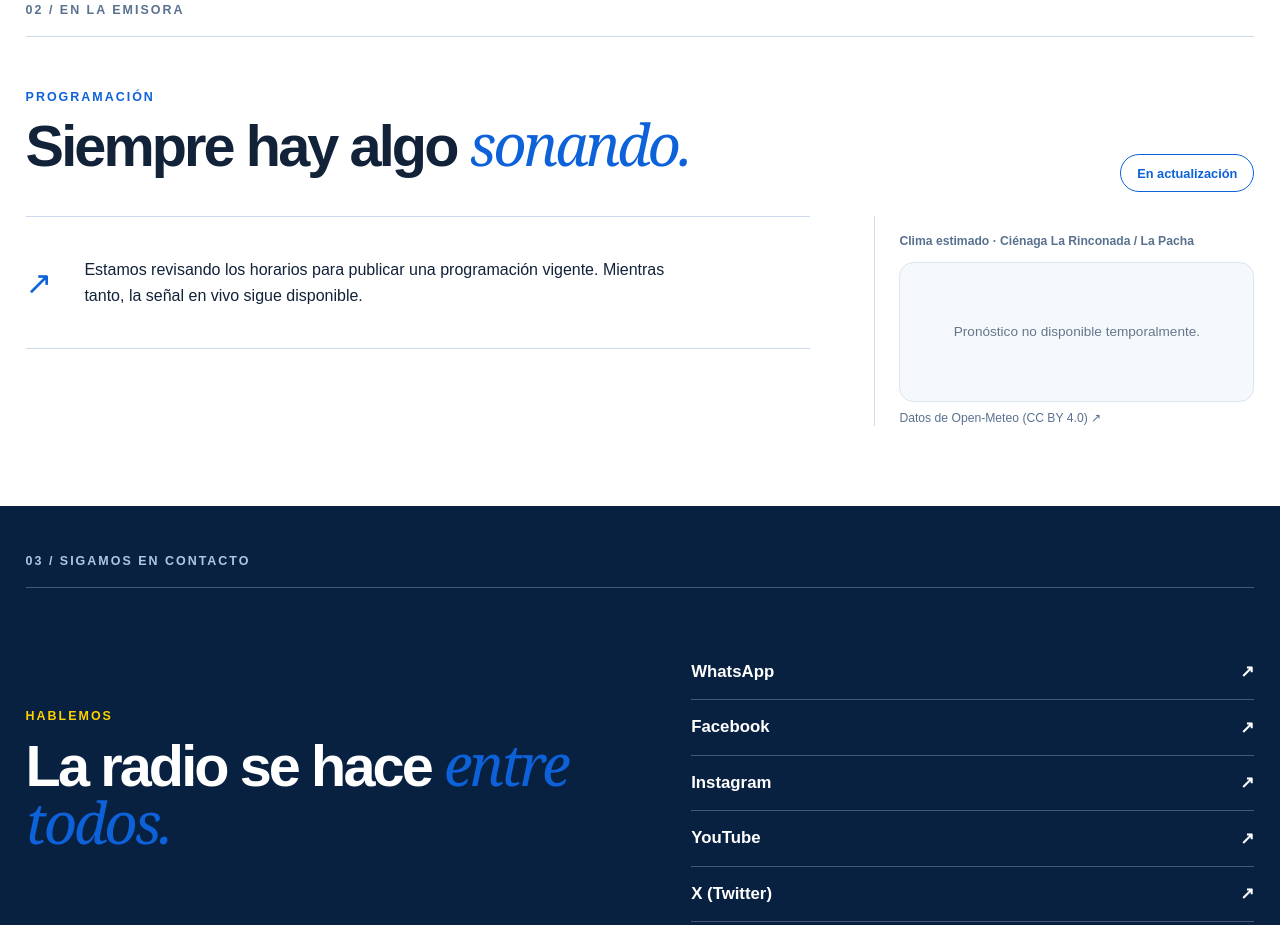
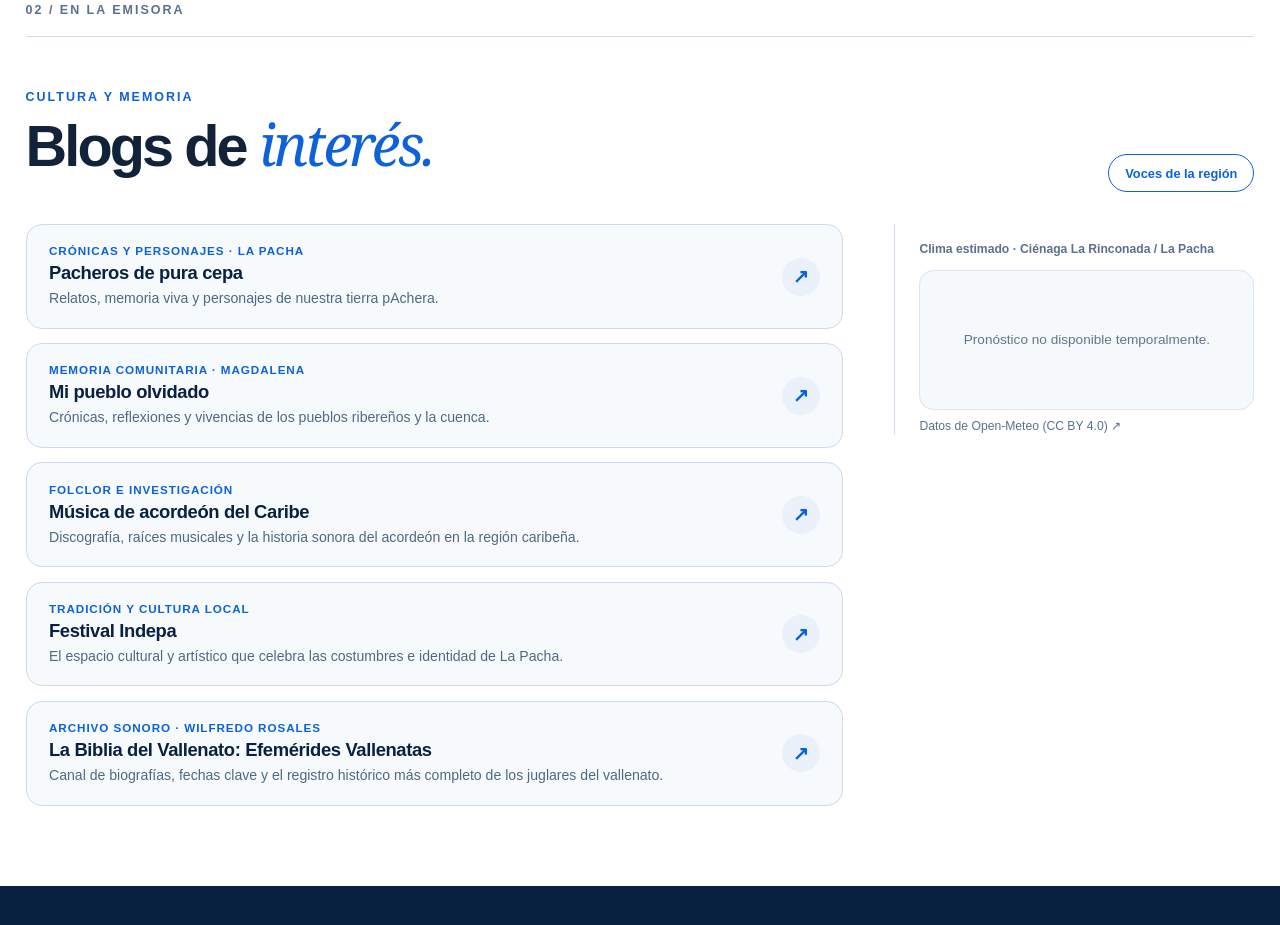
Before and after one commit to jovillarrealm/rinconada-stereo-web, a plain HTML site: page index.html in a window 1280 px wide. Shown: the part 1760-2685 px from the top of the page. Drawn offline with Linux system fonts and the light colour scheme; no server answers.

Commit message:
feat(blogs): refactorizar seccion 02 con listado de blogs de interes cultural y regional

```diff
--- a/index.html
+++ b/index.html
@@ -19,7 +19,7 @@
         </a>
         <nav aria-label="Principal">
           <a href="#inicio">Inicio</a>
-          <a href="#programacion">Programación</a>
+          <a href="#blogs">Blogs</a>
           <a href="#contacto">Contacto</a>
         </nav>
       </div>
@@ -153,20 +153,62 @@
         </div>
       </section>
 
-      <!-- 02 / EN LA EMISORA (PROGRAMACIÓN Y CLIMA NATIVO OPEN-METEO) -->
-      <section class="schedule-section" id="programacion" aria-labelledby="schedule-title">
+      <!-- 02 / EN LA EMISORA (BLOGS DE INTERÉS Y CLIMA REGIONAL) -->
+      <section class="schedule-section" id="blogs" aria-labelledby="blogs-title">
         <div class="section-number">02 / EN LA EMISORA</div>
         <div class="section-heading">
-          <div><p class="kicker">Programación</p><h2 id="schedule-title">Siempre hay algo <em>sonando.</em></h2></div>
-          <span class="status-pill">En actualización</span>
+          <div><p class="kicker">Cultura y memoria</p><h2 id="blogs-title">Blogs de <em>interés.</em></h2></div>
+          <span class="status-pill">Voces de la región</span>
         </div>
         <div class="schedule-bottom">
-          <div class="schedule-note">
-            <span aria-hidden="true">↗</span>
-            <p>Estamos revisando los horarios para publicar una programación vigente. Mientras tanto, la señal en vivo sigue disponible.</p>
+          <div class="blogs-list">
+            <a class="blog-card" href="https://pacherosdepuracepa.wordpress.com/" target="_blank" rel="noopener noreferrer">
+              <div class="blog-card-content">
+                <span class="blog-tag">Crónicas y personajes · La Pacha</span>
+                <h3 class="blog-title">Pacheros de pura cepa</h3>
+                <p class="blog-desc">Relatos, memoria viva y personajes de nuestra tierra pAchera.</p>
+              </div>
+              <span class="blog-arrow" aria-hidden="true">↗</span>
+            </a>
+
+            <a class="blog-card" href="https://mipuebloolvidado.wordpress.com/" target="_blank" rel="noopener noreferrer">
+              <div class="blog-card-content">
+                <span class="blog-tag">Memoria comunitaria · Magdalena</span>
+                <h3 class="blog-title">Mi pueblo olvidado</h3>
+                <p class="blog-desc">Crónicas, reflexiones y vivencias de los pueblos ribereños y la cuenca.</p>
+              </div>
+              <span class="blog-arrow" aria-hidden="true">↗</span>
+            </a>
+
+            <a class="blog-card" href="http://acordeonenelcaribe.blogspot.com/" target="_blank" rel="noopener noreferrer">
+              <div class="blog-card-content">
+                <span class="blog-tag">Folclor e investigación</span>
+                <h3 class="blog-title">Música de acordeón del Caribe</h3>
+                <p class="blog-desc">Discografía, raíces musicales y la historia sonora del acordeón en la región caribeña.</p>
+              </div>
+              <span class="blog-arrow" aria-hidden="true">↗</span>
+            </a>
+
+            <a class="blog-card" href="https://festivalindepa.wordpress.com/" target="_blank" rel="noopener noreferrer">
+              <div class="blog-card-content">
+                <span class="blog-tag">Tradición y cultura local</span>
+                <h3 class="blog-title">Festival Indepa</h3>
+                <p class="blog-desc">El espacio cultural y artístico que celebra las costumbres e identidad de La Pacha.</p>
+              </div>
+              <span class="blog-arrow" aria-hidden="true">↗</span>
+            </a>
+
+            <a class="blog-card" href="https://www.youtube.com/channel/UCQrx_tAgzBYk5x0-E7tgghg" target="_blank" rel="noopener noreferrer">
+              <div class="blog-card-content">
+                <span class="blog-tag">Archivo sonoro · Wilfredo Rosales</span>
+                <h3 class="blog-title">La Biblia del Vallenato: Efemérides Vallenatas</h3>
+                <p class="blog-desc">Canal de biografías, fechas clave y el registro histórico más completo de los juglares del vallenato.</p>
+              </div>
+              <span class="blog-arrow" aria-hidden="true">↗</span>
+            </a>
           </div>
 
-          <!-- CLIMA NATIVO OPEN-METEO (CONSERVA EL ESPACIO DE LA GRILLA) -->
+          <!-- CLIMA NATIVO OPEN-METEO -->
           <aside class="weather-inline" id="clima-regional" aria-label="Pronóstico regional">
             <p class="weather-caption">Clima estimado · Ciénaga La Rinconada / La Pacha</p>
             <div class="weather-card-content" id="weather-card">
--- a/styles.css
+++ b/styles.css
@@ -160,10 +160,19 @@ h2 { font-size: clamp(2.4rem, 4.5vw, 4.4rem); }
 h2 span { font-family: Georgia, serif; font-weight: 400; font-style: italic; }
 .section-heading { display: flex; align-items: end; justify-content: space-between; gap: 2rem; padding-top: 2.5rem; }
 .status-pill { padding: .65rem 1rem; border: 1px solid var(--blue); border-radius: 999px; color: var(--blue); font-size: .8rem; font-weight: 700; white-space: nowrap; }
-.schedule-bottom { display: grid; grid-template-columns: minmax(0, 1fr) minmax(280px, 380px); align-items: start; gap: clamp(2rem, 5vw, 5rem); margin-top: 1.5rem; }
-.schedule-note { display: flex; align-items: center; gap: 2rem; padding: 1.5rem 0; border-top: 1px solid var(--line); border-bottom: 1px solid var(--line); }
-.schedule-note span { color: var(--blue); font-size: 2rem; }
-.schedule-note p { max-width: 37rem; line-height: 1.6; }
+.schedule-bottom { display: grid; grid-template-columns: minmax(0, 1.25fr) minmax(280px, 360px); align-items: start; gap: clamp(2rem, 4vw, 4rem); margin-top: 2rem; }
+
+/* BLOGS DE INTERÉS */
+.blogs-list { display: flex; flex-direction: column; gap: .9rem; }
+.blog-card { display: flex; align-items: center; justify-content: space-between; gap: 1.4rem; padding: 1.2rem 1.4rem; background: #f7fafc; border: 1px solid var(--line); border-radius: 1rem; text-decoration: none; color: var(--ink); transition: all .2s ease; }
+.blog-card:hover { background: #ffffff; border-color: var(--blue); box-shadow: 0 10px 24px rgba(13, 98, 217, 0.12); transform: translateY(-2px); }
+.blog-card-content { display: flex; flex-direction: column; gap: .25rem; min-width: 0; }
+.blog-tag { font-size: .73rem; font-weight: 800; letter-spacing: .08em; text-transform: uppercase; color: var(--blue); }
+.blog-title { margin: 0; font-size: 1.15rem; font-weight: 800; color: var(--deep); letter-spacing: -.02em; line-height: 1.25; transition: color .18s ease; }
+.blog-card:hover .blog-title { color: var(--blue); }
+.blog-desc { margin: 0; font-size: .88rem; color: #506884; line-height: 1.45; }
+.blog-arrow { display: flex; align-items: center; justify-content: center; width: 38px; height: 38px; border-radius: 50%; background: #eaf1fb; color: var(--blue); font-size: 1.2rem; font-weight: 700; flex-shrink: 0; transition: all .2s ease; }
+.blog-card:hover .blog-arrow { background: var(--blue); color: #ffffff; transform: translate(2px, -2px); }
 
 /* CLIMA NATIVO OPEN-METEO CON LA PACHA PROMINENTE Y EN COLOR */
 .weather-inline { padding: 1rem 0 0 1.5rem; border-left: 1px solid var(--line); }
@@ -230,7 +239,6 @@ footer img { width: 100px; height: auto; } footer a { white-space: nowrap; }
   .schedule-bottom, .contact-layout { grid-template-columns: 1fr; gap: 2rem; }
   .schedule-section, .contact-section { padding-bottom: 4rem; }
   .section-heading { align-items: start; flex-direction: column; gap: 0; }
-  .schedule-note { align-items: start; }
   .weather-inline { padding: 0; border: 0; }
   footer, .footer-inner { flex-wrap: wrap; }
 }
@@ -254,6 +262,9 @@ footer img { width: 100px; height: auto; } footer a { white-space: nowrap; }
   .mascot-img {
     width: 175px;
   }
+  .blog-card { padding: 1rem 1.1rem; gap: .8rem; }
+  .blog-title { font-size: 1.05rem; }
+  .blog-arrow { width: 32px; height: 32px; font-size: 1rem; }
   .canvas-wrapper { height: 205px; }
   footer p, .footer-inner p { order: 3; width: 100%; text-align: center; }
 }
```
